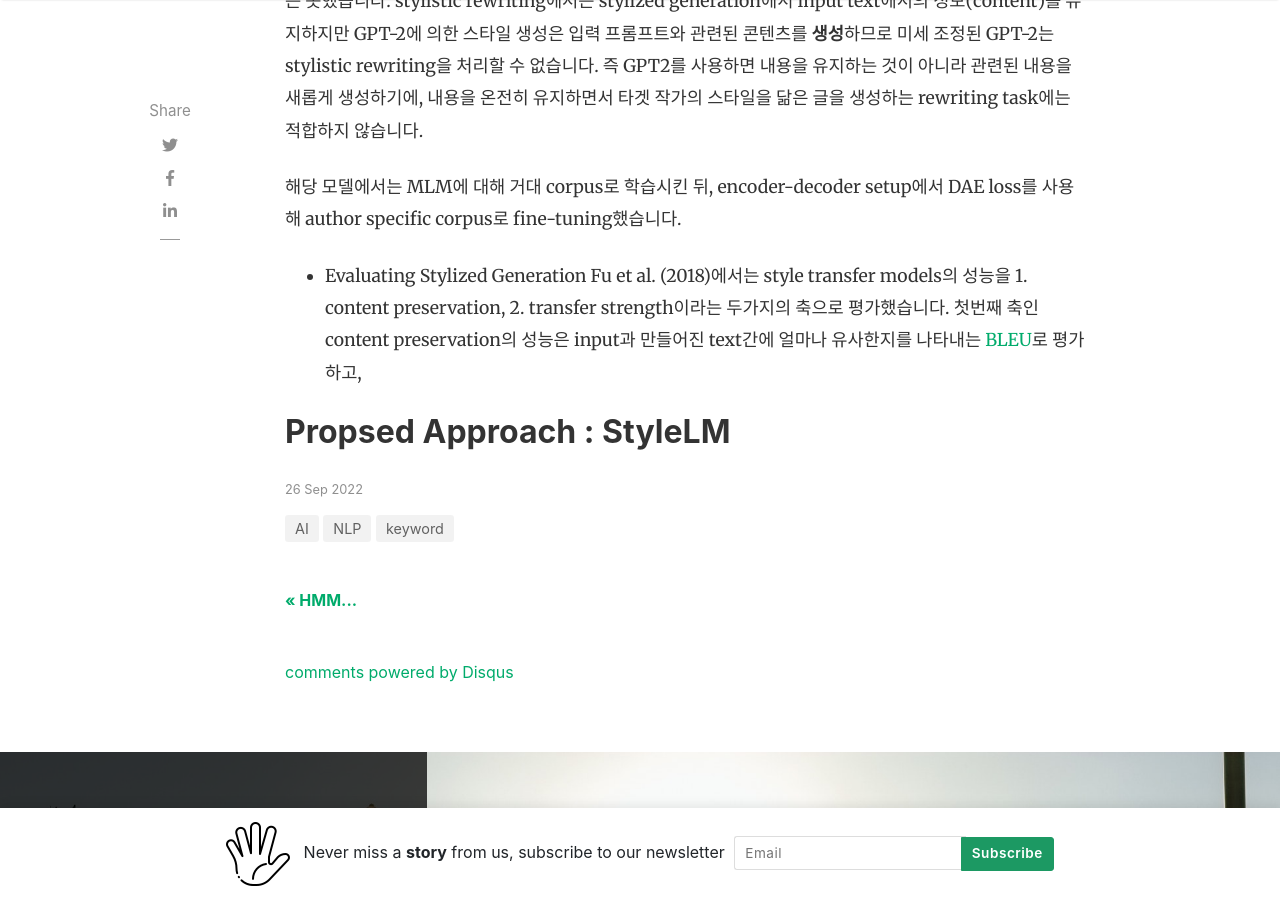
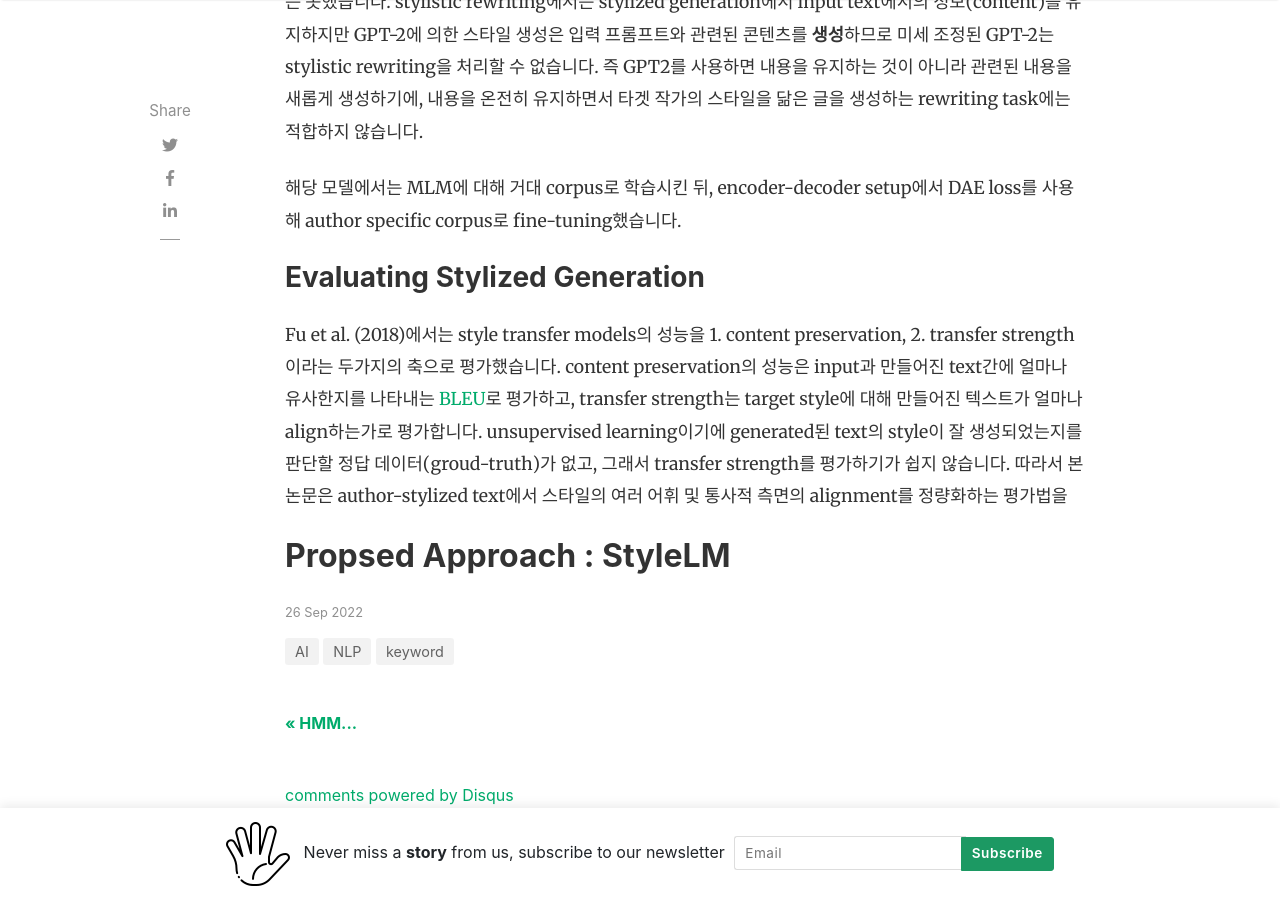
Before and after one commit to ozzaney/ozzaney_, a Jekyll site: the page built from _posts/2022-09-26-author-style.md, in a window 1280 px wide and 900 px high, scrolled down 4477 px. Built offline with Jekyll 4.4.1, drawn with Linux system fonts in a browser that asks for light colours; nearby versions of some CDN libraries; comment, search, counter and statistics services are not loaded.

Commit message:
Update 2022-09-26-author-style.md

```diff
--- a/_posts/2022-09-26-author-style.md
+++ b/_posts/2022-09-26-author-style.md
@@ -79,7 +79,7 @@ Jhamtani et al. (2017)는 parallel data를 사용해 “Shakespearized” versio
 즉 본논문의 모델은 오직 target author의 corpus만을 필요로 합니다.
 뒤에서 나오겠지만 본논문이 제시하는 모델은 non-parallel data를 사용했음에도 content preservation과 style transmission metric에서  Jhamtani et al. (2017)에 비견될만한 성능을 보입니다.
 
-* Language models
+### Language models
 
 Generative pre-training of sentence encoders (Radford et al. 2018; Devlin et al. 2019; Howard and Ruder 2018)는 nlp task에서 큰 발전을 가져왔습니다.
 해당 접근방식은 transformer language model을 커다란 unsupervised 코퍼스로 학습시키고 분류문제 또는 추론기반의 NLU 테스크에 fine-tuning해 접목하는 방법입니다. Lample and Conneau(2019)는 이를 토대로 cross-lingual language models을 만들었습니다.
@@ -96,8 +96,11 @@ stylistic rewriting에서는 stylized generation에서 input text에서의 정
 
 해당 모델에서는 MLM에 대해 거대 corpus로 학습시킨 뒤, encoder-decoder setup에서 DAE loss를 사용해 author specific corpus로 fine-tuning했습니다.
 
-* Evaluating Stylized Generation
+### Evaluating Stylized Generation
+
 Fu et al. (2018)에서는 style transfer models의 성능을 1. content preservation, 2. transfer strength이라는 두가지의 축으로 평가했습니다.
-첫번째 축인 content preservation의 성능은 input과 만들어진 text간에 얼마나 유사한지를 나타내는 [BLEU](https://wikidocs.net/31695)로 평가하고,
+content preservation의 성능은 input과 만들어진 text간에 얼마나 유사한지를 나타내는 [BLEU](https://wikidocs.net/31695)로 평가하고, transfer strength는 target style에 대해 만들어진 텍스트가 얼마나 align하는가로 평가합니다. unsupervised learning이기에 generated된 text의 style이 잘 생성되었는지를 판단할 정답 데이터(groud-truth)가 없고, 그래서 transfer strength를 평가하기가 쉽지 않습니다.
+따라서 본 논문은 author-stylized text에서 스타일의 여러 어휘 및 통사적 측면의 alignment를 정량화하는 평가법을
+
 
 ## Propsed Approach : StyleLM
```
